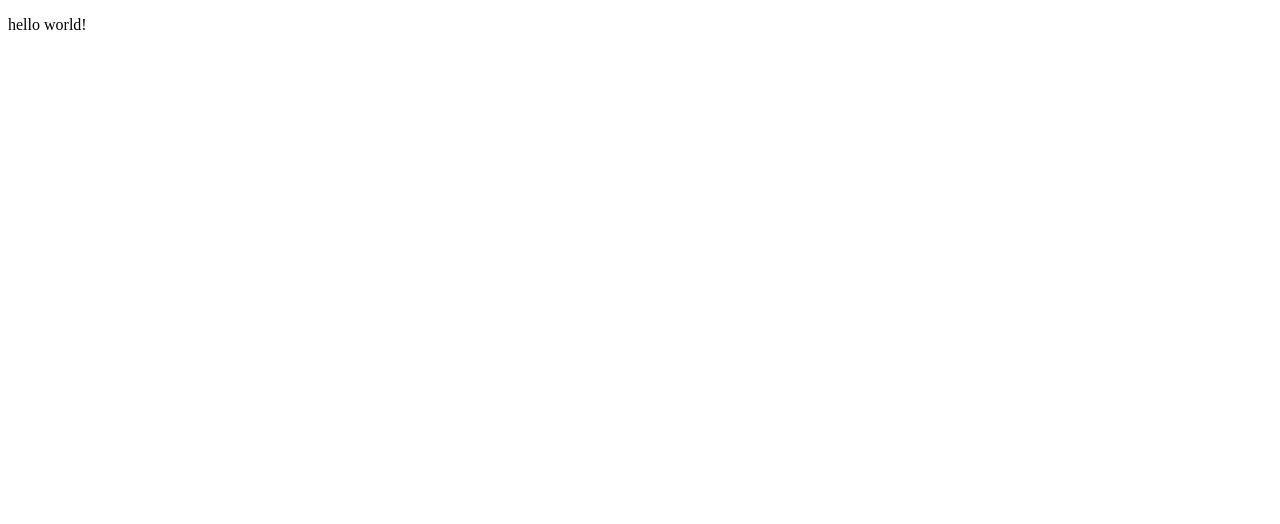
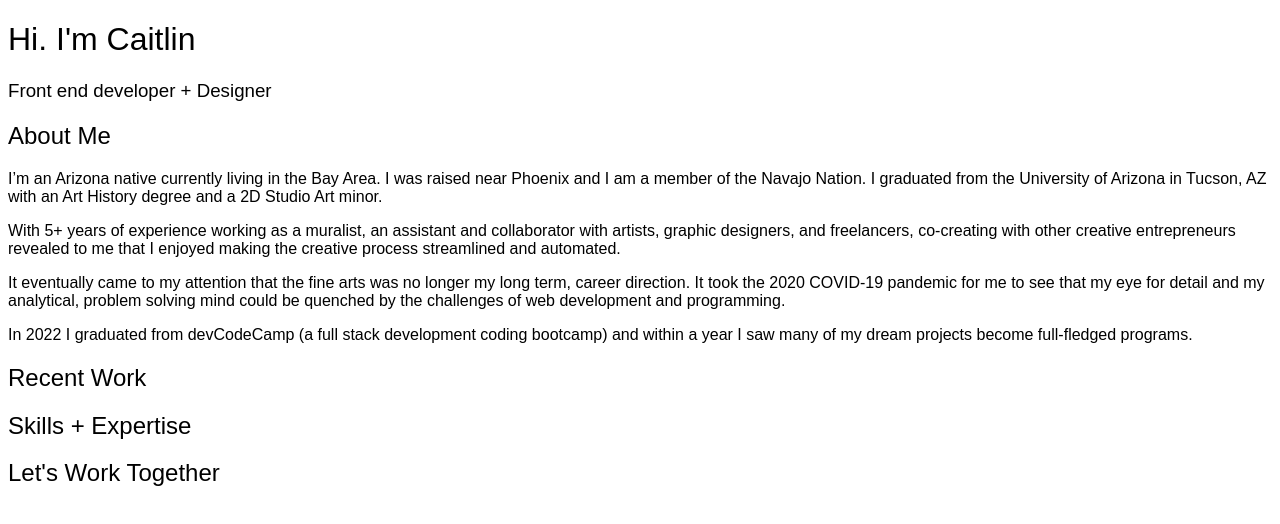
Before and after one commit to caitevanish/caitevanish.github.io, a plain HTML site: page index.html in a window 1280 px wide. Drawn offline with Linux system fonts and the light colour scheme.

Commit message:
implemented index.html and styles.css. Started Ading exported assets to imgs folder. Updated lofi mockup.

```diff
--- a/index.html
+++ b/index.html
@@ -1,11 +1,46 @@
-<!doctype html>
+<!DOCTYPE html>
 <html>
-<head>
-<meta charset="utf-8">
-<title>portfolio</title>
-</head>
+  <head>
+    <meta charset="utf-8" />
+    <title>Caitlin Evanishyn Portfolio</title>
+    <link rel="stylesheet" type="text/css" href="style.css" />
+  </head>
 
-<body>
-	<p>hello world!</p>
-</body>
+  <body>
+    <!---navbar = <a href="#jump_to_topic">Jump to the topic</a> --->
+
+    <h1>Hi. I'm Caitlin</h1>
+    <h3>Front end developer + Designer</h3>
+    <h2>About Me</h2>
+    <p>
+      I’m an Arizona native currently living in the Bay Area. I was raised near
+      Phoenix and I am a member of the Navajo Nation. I graduated from the
+      University of Arizona in Tucson, AZ with an Art History degree and a 2D
+      Studio Art minor.
+    </p>
+    <p>
+      With 5+ years of experience working as a muralist, an assistant and
+      collaborator with artists, graphic designers, and freelancers, co-creating
+      with other creative entrepreneurs revealed to me that I enjoyed making the
+      creative process streamlined and automated.
+    </p>
+    <p>
+      It eventually came to my attention that the ﬁne arts was no longer my long
+      term, career direction. It took the 2020 COVID-19 pandemic for me to see
+      that my eye for detail and my analytical, problem solving mind could be
+      quenched by the challenges of web development and programming.
+    </p>
+    <p>
+      In 2022 I graduated from devCodeCamp (a full stack development coding
+      bootcamp) and within a year I saw many of my dream projects become
+      full-ﬂedged programs.
+    </p>
+
+    <h2>Recent Work</h2>
+
+    <h2>Skills + Expertise</h2>
+
+    <h2>Let's Work Together</h2>
+  </body>
+  <footer></footer>
 </html>
--- a/style.css
+++ b/style.css
@@ -1,2 +1,26 @@
 @charset "utf-8";
+
 /* CSS Document */
+
+@font-face {
+  font-family: "brandon-grotesque, sans-serif";
+  src: url("https://use.typekit.net/kas3iif.css");
+}
+@font-face {
+  font-family: "open-sans, sans-serif";
+  src: url("https://use.typekit.net/kas3iif.css");
+}
+
+h1,
+h2,
+h3 {
+  font-family: brandon-grotesque, sans-serif;
+  font-weight: 500;
+  font-style: normal;
+}
+
+p {
+  font-family: open-sans, sans-serif;
+  font-weight: 400;
+  font-style: normal;
+}
```
Also changed, not shown: Home.png (deleted), imgs/home-circles.png (added), imgs/home-temp-head.png (added), imgs/lofi-mockup1.png (added), imgs/wireframe.png (renamed from wireframe.png).
